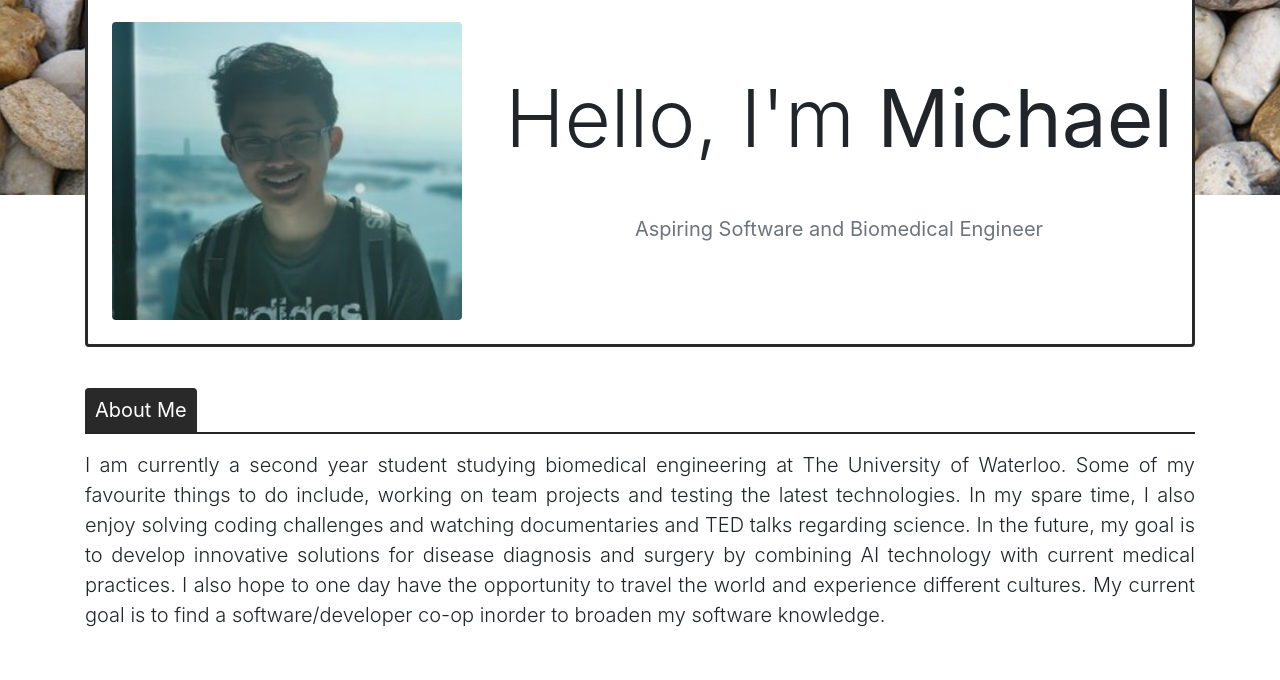
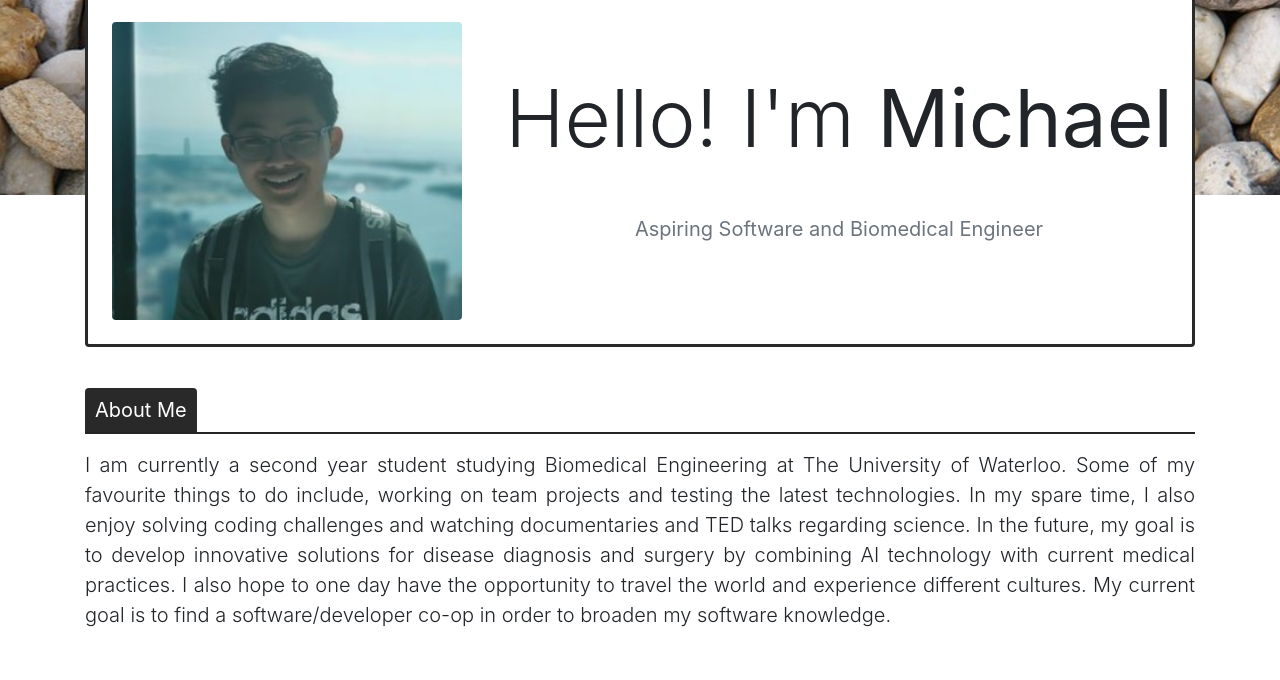
Before and after one commit to cloudislife8899/Website, a plain HTML site: page index.html in a window 1280 px wide. Shown: the part 205-885 px from the top of the page. Drawn offline with nearby package versions, Linux system fonts and the light colour scheme.

Commit message:
index update

```diff
--- a/index.html
+++ b/index.html
@@ -60,7 +60,7 @@
                             <div class="media">
                                 <img class="img-fluid rounded mx-4 d-none d-lg-block animated fadeIn delay-1s" src="images/profile.jpeg" width = "350" height = "350" alt="Michael Wang">
                                 <div class="media-body" id="name">
-                                    <h3 class="display-3 my-5 text-center animated fadeInUp delay-0.7s">Hello, I'm <strong>Michael</strong></h1>
+                                    <h3 class="display-3 my-5 text-center animated fadeInUp delay-0.7s">Hello! I'm <strong>Michael</strong></h1>
                                     <p class="text-muted text-center animated fadeIn delay-1s">Aspiring Software and Biomedical Engineer<p>
                                 </div>
                             </div>
@@ -74,8 +74,8 @@
             <div class="row">
                 <div class="col">
                     <span class="text-white rounded-top span-header" id="about-info">About Me</span><hr>
-                    <p class="lead text-justify">I am currently a second year student studying biomedical engineering at The University of Waterloo. Some of my favourite things to do include, working on team projects and testing the latest technologies. In my spare time, I also enjoy solving coding challenges and watching documentaries and TED talks regarding science.
- In the future, my goal is to develop innovative solutions for disease diagnosis and surgery by combining AI technology with current medical practices. I also hope to one day have the opportunity to travel the world and experience different cultures. My current goal is to find a software/developer co-op inorder to broaden my software knowledge.
+                    <p class="lead text-justify">I am currently a second year student studying Biomedical Engineering at The University of Waterloo. Some of my favourite things to do include, working on team projects and testing the latest technologies. In my spare time, I also enjoy solving coding challenges and watching documentaries and TED talks regarding science.
+ In the future, my goal is to develop innovative solutions for disease diagnosis and surgery by combining AI technology with current medical practices. I also hope to one day have the opportunity to travel the world and experience different cultures. My current goal is to find a software/developer co-op in order to broaden my software knowledge.
                     </p>
                 </div>
             </div>
```
